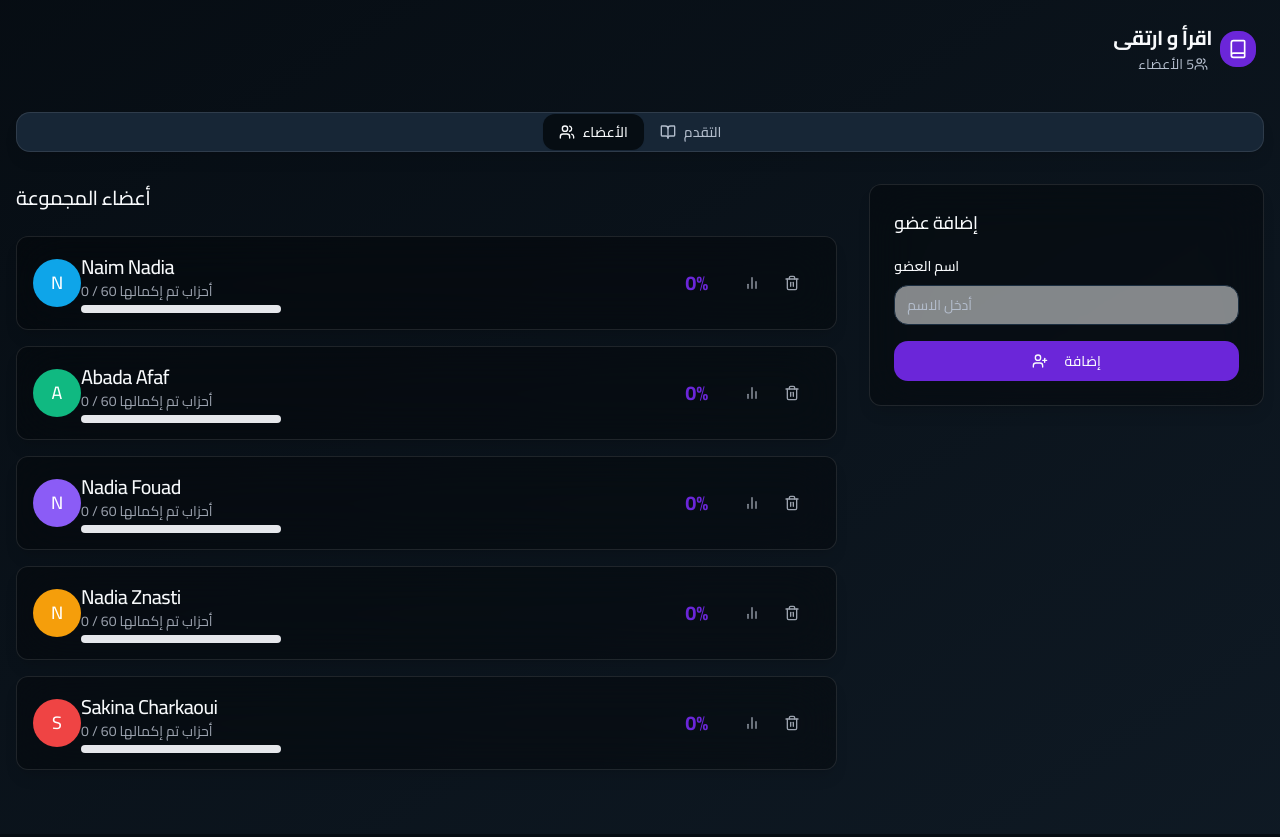
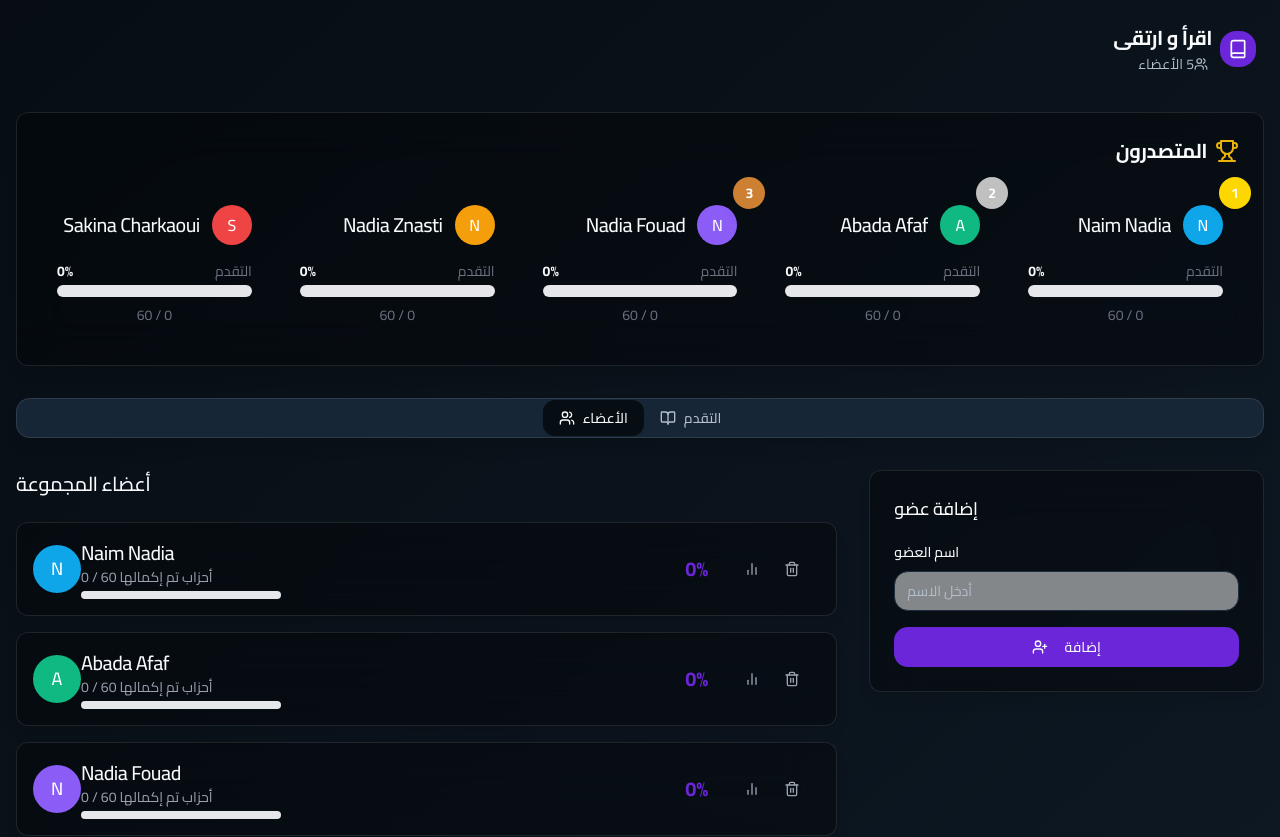
Before and after one commit to Naimnadia/quran-progression-pal-19, a React (Vite) app: page / in a window 1280 px wide. Shown: the top 837 px of the page. Built offline with nearby package versions, Linux system fonts and the light colour scheme.

Commit message:
Display top 10 members
Display the top 10 members in the initial view.

```diff
--- a/src/App.css
+++ b/src/App.css
@@ -19,3 +19,18 @@
     animation: logo-spin infinite 20s linear;
   }
 }
+
+.glass-highlight {
+  background: rgba(255, 255, 255, 0.25);
+  box-shadow: 0 8px 32px 0 rgba(31, 38, 135, 0.15);
+  backdrop-filter: blur(4px);
+  -webkit-backdrop-filter: blur(4px);
+  border: 1px solid rgba(255, 255, 255, 0.18);
+}
+
+.glass-secondary {
+  background: rgba(255, 255, 255, 0.15);
+  backdrop-filter: blur(4px);
+  -webkit-backdrop-filter: blur(4px);
+  border: 1px solid rgba(255, 255, 255, 0.1);
+}
--- /dev/null
+++ b/src/components/TopMembers.tsx
@@ -0,0 +1,83 @@
+
+import { Member } from '@/utils/types';
+import ProgressBar from './ProgressBar';
+import { Trophy } from 'lucide-react';
+import { cn } from '@/lib/utils';
+
+interface TopMembersProps {
+  members: Member[];
+}
+
+const TopMembers = ({ members }: TopMembersProps) => {
+  if (members.length === 0) {
+    return null;
+  }
+
+  // Define medal colors for top 3
+  const medalColors = ['#FFD700', '#C0C0C0', '#CD7F32'];
+
+  return (
+    <div className="glass rounded-xl p-6 animate-fade-in">
+      <div className="flex items-center mb-6">
+        <Trophy className="text-yellow-500 mr-2" size={24} />
+        <h2 className="text-xl font-bold">المتصدرون</h2>
+      </div>
+
+      <div className="grid grid-cols-1 sm:grid-cols-2 md:grid-cols-3 lg:grid-cols-5 gap-4">
+        {members.map((member, index) => {
+          const progress = (member.completedAhzab / member.totalAhzab) * 100;
+          const isTopThree = index < 3;
+
+          return (
+            <div
+              key={member.id}
+              className={cn(
+                "relative p-4 rounded-lg transition-all duration-300",
+                isTopThree ? "glass-highlight" : "glass-secondary"
+              )}
+            >
+              {isTopThree && (
+                <div
+                  className="absolute -top-3 -right-3 w-8 h-8 rounded-full flex items-center justify-center text-white text-sm font-bold shadow-lg"
+                  style={{ backgroundColor: medalColors[index] }}
+                >
+                  {index + 1}
+                </div>
+              )}
+
+              <div className="flex items-center mb-3">
+                <div
+                  className="w-10 h-10 rounded-full flex items-center justify-center text-white text-md font-medium mr-3"
+                  style={{ backgroundColor: member.avatarColor }}
+                >
+                  {member.name.charAt(0).toUpperCase()}
+                </div>
+                <div className="truncate">
+                  <h4 className="font-medium truncate">{member.name}</h4>
+                </div>
+              </div>
+
+              <div className="mt-4">
+                <div className="flex justify-between text-sm mb-1">
+                  <span className="text-gray-500">التقدم</span>
+                  <span className="font-bold">{Math.round(progress)}%</span>
+                </div>
+                <ProgressBar
+                  progress={progress}
+                  color={member.avatarColor}
+                  className="w-full"
+                  height="h-3"
+                />
+                <div className="text-sm text-gray-500 mt-2 text-center">
+                  {member.completedAhzab} / {member.totalAhzab}
+                </div>
+              </div>
+            </div>
+          );
+        })}
+      </div>
+    </div>
+  );
+};
+
+export default TopMembers;
--- a/src/pages/Index.tsx
+++ b/src/pages/Index.tsx
@@ -5,6 +5,7 @@ import Header from '@/components/Header';
 import AddMemberForm from '@/components/AddMemberForm';
 import UpdateProgressForm from '@/components/UpdateProgressForm';
 import MembersList from '@/components/MembersList';
+import TopMembers from '@/components/TopMembers';
 import {
   getGroupData,
   addMember as addMemberToStorage,
@@ -55,6 +56,9 @@ const Index = () => {
     return progressB - progressA;
   });
 
+  // Get top 10 members (or all members if less than 10)
+  const topMembers = sortedMembers.slice(0, 10);
+
   return (
     <div className="min-h-screen" dir="rtl">
       <Header
@@ -63,6 +67,11 @@ const Index = () => {
       />
 
       <main className="max-w-7xl mx-auto pt-28 px-4 pb-16">
+        {/* Top members section */}
+        <div className="mb-8 animate-fade-in">
+          <TopMembers members={topMembers} />
+        </div>
+
         <Tabs defaultValue="members" className="w-full animate-fade-in">
           <TabsList className="glass mb-8 p-1 w-full sm:w-auto grid grid-cols-2 sm:flex">
             <TabsTrigger value="members" className="px-4 py-2">
```
